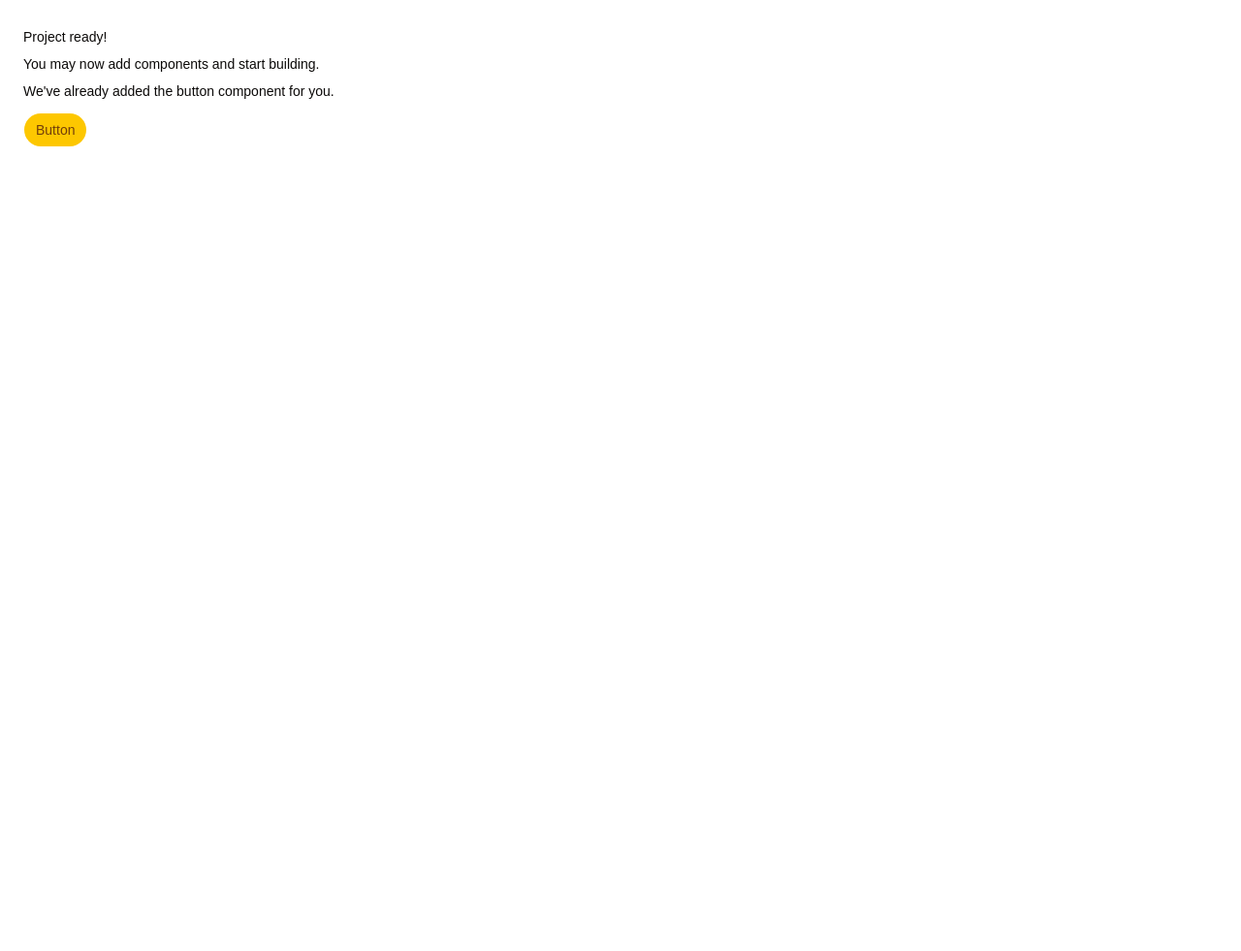
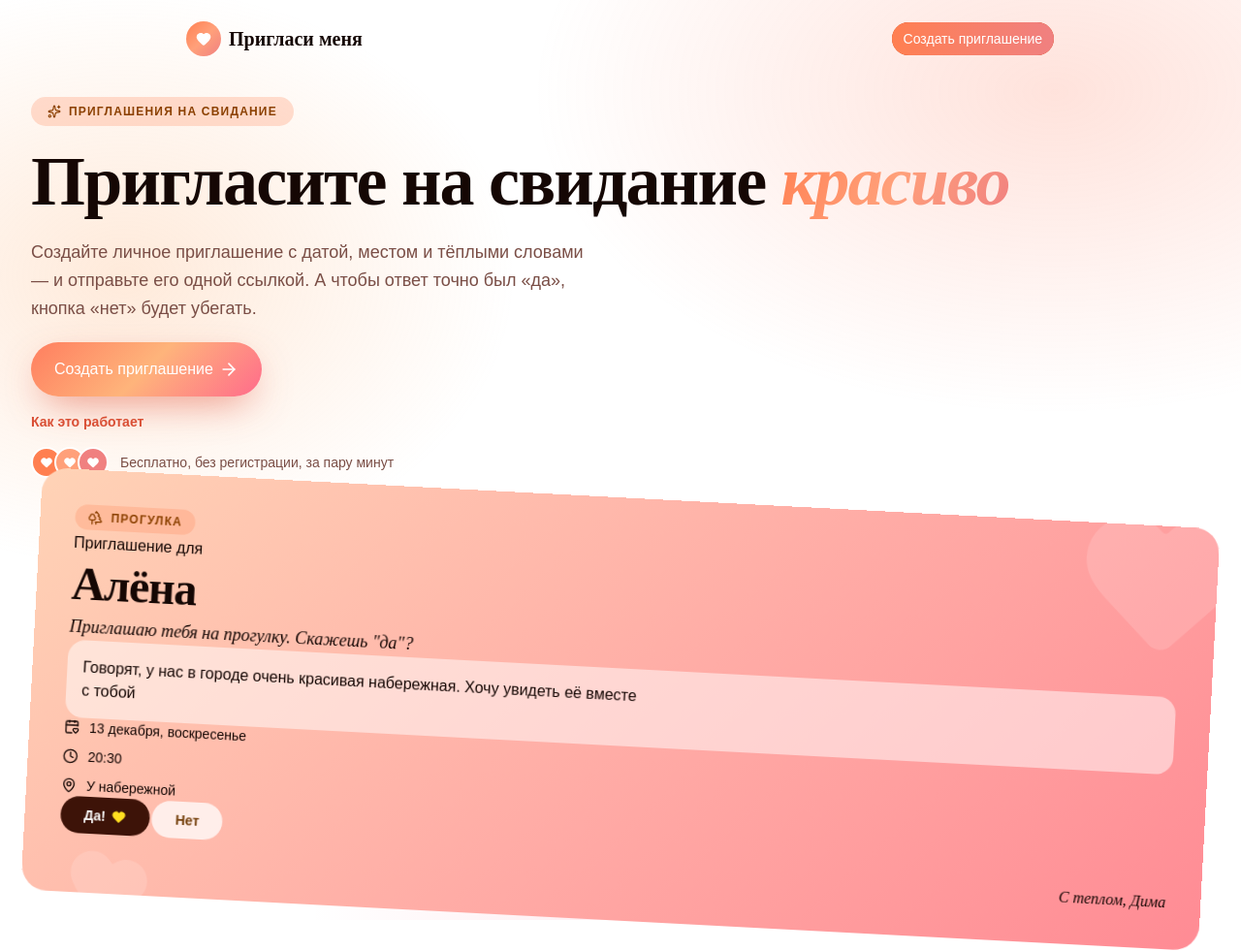
Before and after one commit to Neoryssy/invitee, a React app in the folder apps/web/: page / in a window 1280 px wide. Shown: the whole page at 97% size. Before the commit the page ends 800 px from the top, so only its background shows below. Built offline with nearby package versions, Linux system fonts and the light colour scheme.

Commit message:
added landing page

```diff
--- /dev/null
+++ b/apps/web/src/components/logo.tsx
@@ -0,0 +1,15 @@
+import { Heart } from "lucide-react"
+
+export default function Logo() {
+  return (
+    <a
+      href="/"
+      className="group flex items-center gap-2 font-heading text-xl font-semibold"
+    >
+      <div className="flex size-9 items-center justify-center rounded-full bg-linear-to-br from-coral via-light-salmon to-light-coral transition-transform duration-350 ease-in-out group-hover:rotate-15">
+        <Heart color="#fff" fill="#fff" className="inset-0 size-4" />
+      </div>
+      <span>Пригласи меня</span>
+    </a>
+  )
+}
--- /dev/null
+++ b/apps/web/src/components/molecules/card-template/activity-badge.tsx
@@ -0,0 +1,18 @@
+import { Badge } from "@workspace/ui/components/badge"
+import { Trees } from "lucide-react"
+
+type Props = { text: string }
+
+export default function ActivityBadge({ text }: Props) {
+  return (
+    <Badge
+      variant="secondary"
+      className="h-fit gap-2 bg-coral/25 px-3 py-1 font-bold text-dark-orange"
+    >
+      <Trees className="size-4" />
+      <span className="text-xs font-bold tracking-widest uppercase">
+        {text}
+      </span>
+    </Badge>
+  )
+}
--- /dev/null
+++ b/apps/web/src/components/molecules/card-template/detail-item.tsx
@@ -0,0 +1,15 @@
+import type { LucideIcon } from "lucide-react"
+
+type Props = {
+  icon: LucideIcon
+  text: string
+}
+
+export default function DetailItem({ icon: Icon, text }: Props) {
+  return (
+    <div className="flex items-center gap-2.5">
+      <Icon className="size-4" />
+      <p>{text}</p>
+    </div>
+  )
+}
--- /dev/null
+++ b/apps/web/src/components/molecules/card-template/greeting-block.tsx
@@ -0,0 +1,12 @@
+type Props = { name: string }
+
+export default function GreetingBlock({ name }: Props) {
+  return (
+    <div>
+      <p>Приглашение для</p>
+      <h3 className="font-heading text-4xl leading-tight font-semibold tracking-tight sm:text-5xl">
+        {name}
+      </h3>
+    </div>
+  )
+}
--- /dev/null
+++ b/apps/web/src/components/molecules/card-template/message-box.tsx
@@ -0,0 +1,7 @@
+type Props = { text: string }
+
+export default function MessageBox({ text }: Props) {
+  return (
+    <p className="rounded-2xl bg-white/50 p-4 whitespace-pre-line">{text}</p>
+  )
+}
--- /dev/null
+++ b/apps/web/src/components/molecules/create-button.tsx
@@ -0,0 +1,9 @@
+import { Button } from "@workspace/ui/components/button"
+
+export default function CreateButton() {
+  return (
+    <Button className="bg-linear-to-r from-coral to-light-coral text-white">
+      Создать приглашение
+    </Button>
+  )
+}
--- /dev/null
+++ b/apps/web/src/components/organisms/card-template/action-buttons.tsx
@@ -0,0 +1,26 @@
+import { Button } from "@workspace/ui/components/button"
+import { Heart } from "lucide-react"
+
+export default function ActionButtons() {
+  return (
+    <div>
+      <Button
+        size="lg"
+        className="bg-[#3D1308] px-6 py-2.5 text-sm font-semibold text-white"
+      >
+        Да!
+        <Heart
+          fill="currentColor"
+          strokeWidth={0}
+          className="text-yellow-300"
+        />
+      </Button>
+      <Button
+        size="lg"
+        className="bg-white/75 px-6 py-2.5 text-sm font-semibold"
+      >
+        Нет
+      </Button>
+    </div>
+  )
+}
--- /dev/null
+++ b/apps/web/src/components/organisms/card-template/card-footer.tsx
@@ -0,0 +1,17 @@
+import ActionButtons from "./action-buttons"
+
+type Props = {
+  signature: string
+}
+
+export default function CardFooter({ signature }: Props) {
+  return (
+    <div>
+      <ActionButtons />
+
+      <p className="text-right font-heading text-base italic">
+        С теплом, {signature}
+      </p>
+    </div>
+  )
+}
--- /dev/null
+++ b/apps/web/src/components/organisms/card-template/card-header.tsx
@@ -0,0 +1,16 @@
+import ActivityBadge from "@/components/molecules/card-template/activity-badge"
+import GreetingBlock from "@/components/molecules/card-template/greeting-block"
+
+type Props = {
+  activity: string
+  name: string
+}
+
+export default function CardHeader({ activity, name }: Props) {
+  return (
+    <div>
+      <ActivityBadge text={activity} />
+      <GreetingBlock name={name} />
+    </div>
+  )
+}
--- /dev/null
+++ b/apps/web/src/components/organisms/card-template/event-details-list.tsx
@@ -0,0 +1,18 @@
+import DetailItem from "@/components/molecules/card-template/detail-item"
+import { CalendarHeart, Clock, MapPin } from "lucide-react"
+
+type Props = {
+  date: string
+  time: string
+  location: string
+}
+
+export default function EventDetailsList({ date, location, time }: Props) {
+  return (
+    <div className="grid gap-2.5 text-sm">
+      <DetailItem icon={CalendarHeart} text={date} />
+      <DetailItem icon={Clock} text={time} />
+      <DetailItem icon={MapPin} text={location} />
+    </div>
+  )
+}
--- /dev/null
+++ b/apps/web/src/components/organisms/header.tsx
@@ -0,0 +1,18 @@
+import Logo from "../logo"
+import CreateButton from "../molecules/create-button"
+
+export default function Header() {
+  return (
+    <header className="h-20">
+      <div className="mx-auto flex h-full max-w-4xl items-center justify-between gap-4">
+        <div>
+          <Logo />
+        </div>
+
+        <div className="flex items-center gap-4">
+          <CreateButton />
+        </div>
+      </div>
+    </header>
+  )
+}
--- /dev/null
+++ b/apps/web/src/components/organisms/section.tsx
@@ -0,0 +1,129 @@
+import { Badge } from "@workspace/ui/components/badge"
+import {
+  ArrowRight,
+  CalendarHeart,
+  Clock,
+  Heart,
+  MapPin,
+  Sparkles,
+  Trees,
+} from "lucide-react"
+import Header from "@/components/organisms/header"
+import { Button } from "@workspace/ui/components/button"
+import ActivityBadge from "../molecules/card-template/activity-badge"
+import DetailItem from "../molecules/card-template/detail-item"
+import GreetingBlock from "../molecules/card-template/greeting-block"
+import MessageBox from "../molecules/card-template/message-box"
+import EventDetailsList from "./card-template/event-details-list"
+import ActionButtons from "./card-template/action-buttons"
+import CardFooter from "./card-template/card-footer"
+import CardHeader from "./card-template/card-header"
+
+export default function Section() {
+  return (
+    <section className="space-y-5 bg-hero-glow px-4 sm:px-6 lg:px-8">
+      <Header />
+
+      <Badge
+        variant="secondary"
+        className="h-fit gap-2 bg-coral/25 px-4 py-1.5 font-bold text-dark-orange"
+      >
+        <Sparkles className="size-3.5" />
+        <span className="text-xs font-bold tracking-widest uppercase">
+          Приглашения на свидание
+        </span>
+      </Badge>
+
+      <h1 className="font-heading text-5xl leading-[1.05] font-semibold tracking-tight sm:text-6xl lg:text-7xl">
+        Пригласите на свидание{" "}
+        <span className="bg-linear-120 from-coral via-light-salmon to-light-coral bg-clip-text text-transparent italic">
+          красиво
+        </span>
+      </h1>
+
+      <p className="max-w-xl text-lg leading-relaxed text-muted-foreground">
+        Создайте личное приглашение с датой, местом и тёплыми словами — и
+        отправьте его одной ссылкой. А чтобы ответ точно был «да», кнопка «нет»
+        будет убегать.
+      </p>
+
+      <div className="flex flex-col items-start gap-4">
+        <a
+          href="/create"
+          className="group/button inline-flex shrink-0 items-center justify-center gap-1.5 rounded-full bg-warm-romance bg-clip-padding px-6 py-4 font-medium whitespace-nowrap text-white shadow-[0_14px_40px_-12px_rgb(224_83_60/0.7)] transition-[transform,translate,box-shadow] duration-300 ease-in-out hover:-translate-y-0.5 hover:shadow-[0_20px_50px_-12px_rgb(224_83_60/0.8)]"
+        >
+          Создать приглашение
+          <ArrowRight className="size-5" />
+        </a>
+
+        <a
+          href="#how"
+          className="text-sm font-semibold text-[#D94E34] underline-offset-4 hover:underline"
+        >
+          Как это работает
+        </a>
+
+        <div className="flex items-center gap-3 text-sm text-muted-foreground">
+          <div className="flex -space-x-2">
+            <span className="grid size-8 place-items-center rounded-full border-2 border-background bg-coral">
+              <Heart
+                fill="currentColor"
+                strokeWidth={0}
+                className="size-3.5 text-white"
+              />
+            </span>
+            <span className="grid size-8 place-items-center rounded-full border-2 border-background bg-light-salmon">
+              <Heart
+                fill="currentColor"
+                strokeWidth={0}
+                className="size-3.5 text-white"
+              />
+            </span>
+            <span className="grid size-8 place-items-center rounded-full border-2 border-background bg-light-coral">
+              <Heart
+                fill="currentColor"
+                strokeWidth={0}
+                className="size-3.5 text-white"
+              />
+            </span>
+          </div>
+          Бесплатно, без регистрации, за пару минут
+        </div>
+      </div>
+
+      <div className="rotate-3 animate-float-slow [--tilt:2deg]">
+        <div className="relative overflow-hidden rounded-4xl bg-warm-card p-7 sm:p-9">
+          <Heart
+            strokeWidth={0}
+            fill="currentColor"
+            className="pointer-events-none absolute -top-10 -right-10 size-48 text-white opacity-15"
+          />
+          <Heart
+            strokeWidth={0}
+            fill="currentColor"
+            className="pointer-events-none absolute -bottom-10 left-10 size-24 rotate-12 text-white opacity-15"
+          />
+
+          <CardHeader activity="Прогулка" name="Алёна" />
+
+          <p className="max-w-md font-heading text-lg italic">
+            Приглашаю тебя на прогулку. Скажешь "да"?
+          </p>
+
+          <MessageBox
+            text="Говорят, у нас в городе очень красивая набережная. Хочу увидеть её вместе
+            с тобой"
+          />
+
+          <EventDetailsList
+            date="13 декабря, воскресенье"
+            time="20:30"
+            location="У набережной"
+          />
+
+          <CardFooter signature="Дима" />
+        </div>
+      </div>
+    </section>
+  )
+}
--- a/apps/web/src/pages/index.astro
+++ b/apps/web/src/pages/index.astro
@@ -1,6 +1,7 @@
 ---
+import Header from "@/components/organisms/header"
+import Section from "@/components/organisms/section"
 import "@workspace/ui/globals.css"
-import { Button } from "@workspace/ui/components/button"
 ---
 
 <html lang="en">
@@ -11,15 +12,8 @@ import { Button } from "@workspace/ui/components/button"
     <title>Astro App</title>
   </head>
   <body>
-    <div class="flex min-h-svh p-6">
-      <div class="flex max-w-md min-w-0 flex-col gap-4 text-sm leading-loose">
-        <div>
-          <h1 class="font-medium">Project ready!</h1>
-          <p>You may now add components and start building.</p>
-          <p>We've already added the button component for you.</p>
-          <Button client:load className="mt-2">Button</Button>
-        </div>
-      </div>
+    <div>
+      <Section />
     </div>
   </body>
 </html>
--- a/packages/ui/package.json
+++ b/packages/ui/package.json
@@ -10,7 +10,10 @@
   },
   "dependencies": {
     "@base-ui/react": "^1.9.0",
+    "@fontsource-variable/lora": "^5.3.0",
+    "@fontsource-variable/manrope": "^5.3.0",
     "@fontsource-variable/nunito-sans": "^5.3.0",
+    "@fontsource-variable/sora": "^5.3.0",
     "class-variance-authority": "^0.7.1",
     "cn": "^0.5.2",
     "lucide-react": "^1.80.0",
--- /dev/null
+++ b/packages/ui/src/components/badge.tsx
@@ -0,0 +1,51 @@
+import { mergeProps } from "@base-ui/react/merge-props"
+import { useRender } from "@base-ui/react/use-render"
+import { cva, type VariantProps } from "class-variance-authority"
+import { cn } from "cn"
+
+const badgeVariants = cva(
+  "group/badge inline-flex h-5 w-fit shrink-0 items-center justify-center gap-1 overflow-hidden rounded-4xl border border-transparent px-2 py-0.5 text-xs font-medium whitespace-nowrap transition-all focus-visible:border-ring focus-visible:ring-[3px] focus-visible:ring-ring/50 has-data-[icon=inline-end]:pr-1.5 has-data-[icon=inline-start]:pl-1.5 aria-invalid:border-destructive aria-invalid:ring-destructive/20 dark:aria-invalid:ring-destructive/40 [&>svg]:pointer-events-none",
+  {
+    variants: {
+      variant: {
+        default: "bg-primary text-primary-foreground [a]:hover:bg-primary/80",
+        secondary:
+          "bg-secondary text-secondary-foreground [a]:hover:bg-secondary/80",
+        destructive:
+          "bg-destructive/10 text-destructive focus-visible:ring-destructive/20 dark:bg-destructive/20 dark:focus-visible:ring-destructive/40 [a]:hover:bg-destructive/20",
+        outline:
+          "border-border bg-input/30 text-foreground [a]:hover:bg-muted [a]:hover:text-muted-foreground",
+        ghost:
+          "hover:bg-muted hover:text-muted-foreground dark:hover:bg-muted/50",
+        link: "text-primary underline-offset-4 hover:underline",
+      },
+    },
+    defaultVariants: {
+      variant: "default",
+    },
+  }
+)
+
+function Badge({
+  className,
+  variant = "default",
+  render,
+  ...props
+}: useRender.ComponentProps<"span"> & VariantProps<typeof badgeVariants>) {
+  return useRender({
+    defaultTagName: "span",
+    props: mergeProps<"span">(
+      {
+        className: cn(badgeVariants({ variant }), className),
+      },
+      props
+    ),
+    render,
+    state: {
+      slot: "badge",
+      variant,
+    },
+  })
+}
+
+export { Badge, badgeVariants }
--- a/packages/ui/src/styles/globals.css
+++ b/packages/ui/src/styles/globals.css
@@ -2,6 +2,10 @@
 @import "tw-animate-css";
 @import "shadcn/tailwind.css";
 @import "@fontsource-variable/nunito-sans";
+@import "@fontsource-variable/lora";
+@import "@fontsource-variable/lora/wght-italic.css";
+@import "@fontsource-variable/manrope";
+@import "@fontsource-variable/sora";
 
 @custom-variant dark (&:is(.dark *));
 @source "../../../apps/**/*.{ts,tsx,astro}";
@@ -48,22 +52,26 @@
   --radius-2xl: calc(var(--radius) * 1.8);
   --radius-3xl: calc(var(--radius) * 2.2);
   --radius-4xl: calc(var(--radius) * 2.6);
-    --font-sans: 'Nunito Sans Variable', sans-serif;
+  /* --font-sans: 'Nunito Sans Variable', sans-serif; */
+  /* --font-sans: 'Sora Variable', sans-serif; */
+  --font-sans: "Manrope Variable", sans-serif;
+  --font-italic: "Lora Variable", italic;
+  --font-heading: "Lora Variable", serif;
 }
 
 :root {
   --background: oklch(1 0 0);
-    --foreground: oklch(0.147 0.004 49.3);
+  --foreground: oklch(15.022% 0.02761 37.519);
   --card: oklch(1 0 0);
   --card-foreground: oklch(0.147 0.004 49.3);
   --popover: oklch(1 0 0);
   --popover-foreground: oklch(0.147 0.004 49.3);
-    --primary: oklch(0.852 0.199 91.936);
+  --primary: oklch(0.553 0.195 38.402);
   --primary-foreground: oklch(0.421 0.095 57.708);
   --secondary: oklch(0.967 0.001 286.375);
   --secondary-foreground: oklch(0.21 0.006 285.885);
   --muted: oklch(0.96 0.002 17.2);
-    --muted-foreground: oklch(0.547 0.021 43.1);
+  --muted-foreground: #7a4e46;
   --accent: oklch(0.96 0.002 17.2);
   --accent-foreground: oklch(0.214 0.009 43.1);
   --destructive: oklch(0.577 0.245 27.325);
@@ -120,6 +128,48 @@
   --sidebar-ring: oklch(0.547 0.021 43.1);
 }
 
+@theme {
+  --color-coral: oklch(73.51% 0.168 40.25deg);
+  --color-light-coral: oklch(72.46% 0.1377 21.03deg);
+  --color-light-salmon: oklch(79.38% 0.1248 42.42deg);
+  --color-dark-orange: #8b4000;
+
+  --background-image-hero-glow:
+    radial-gradient(
+      60% 50% at 85% 10%,
+      rgb(255 126 95 / 0.22) 0%,
+      transparent 70%
+    ),
+    radial-gradient(
+      45% 45% at 10% 30%,
+      rgb(254 180 123 / 0.28) 0%,
+      transparent 70%
+    ),
+    radial-gradient(
+      50% 50% at 60% 100%,
+      rgb(255 107 139 / 0.16) 0%,
+      transparent 70%
+    );
+  --background-image-warm-romance: linear-gradient(
+    135deg,
+    #ff7e5f 0%,
+    #feb47b 50%,
+    #ff6b8b 100%
+  );
+  --background-image-warm-card: linear-gradient(135deg, rgb(255, 211, 182) 0%, rgb(255, 170, 165) 55%, rgb(255, 139, 148) 100%);
+
+  --animate-float-slow: float-slow 6s ease-in-out infinite;
+
+  @keyframes float-slow {
+    0%, 100% {
+      transform: translateY(0px);
+    }
+    50% {
+      transform: translateY(14px);
+    }
+  }
+}
+
 @layer base {
   * {
     @apply border-border outline-ring/50;
@@ -127,7 +177,8 @@
   body {
     @apply bg-background text-foreground;
   }
-  button:not(:disabled), [role="button"]:not(:disabled) {
+  button:not(:disabled),
+  [role="button"]:not(:disabled) {
     cursor: pointer;
   }
 }
```
Lines whose indentation alone changed are shown as unchanged.
